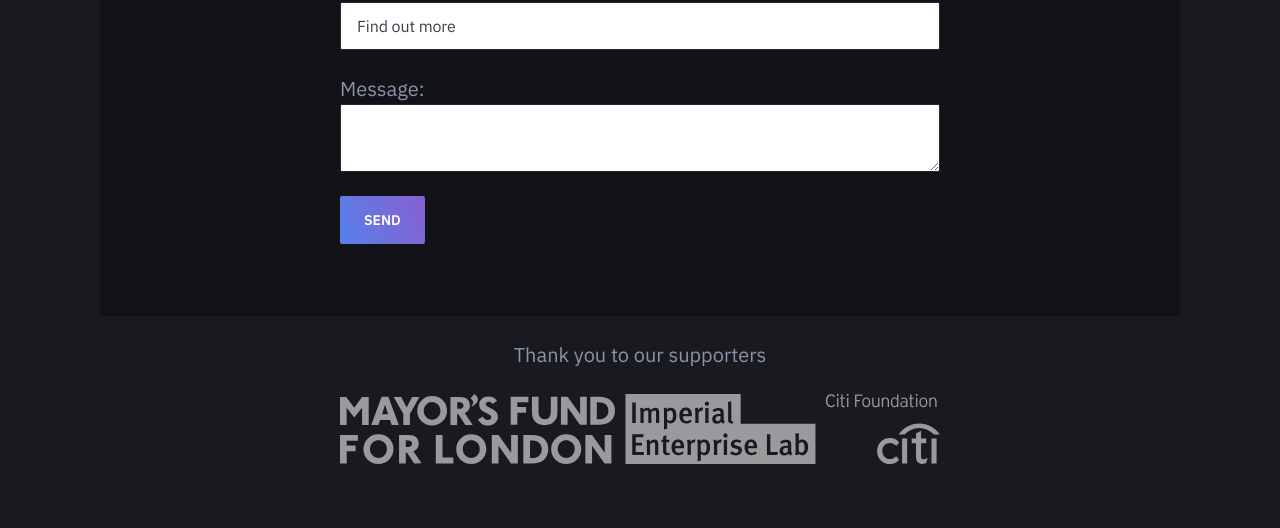
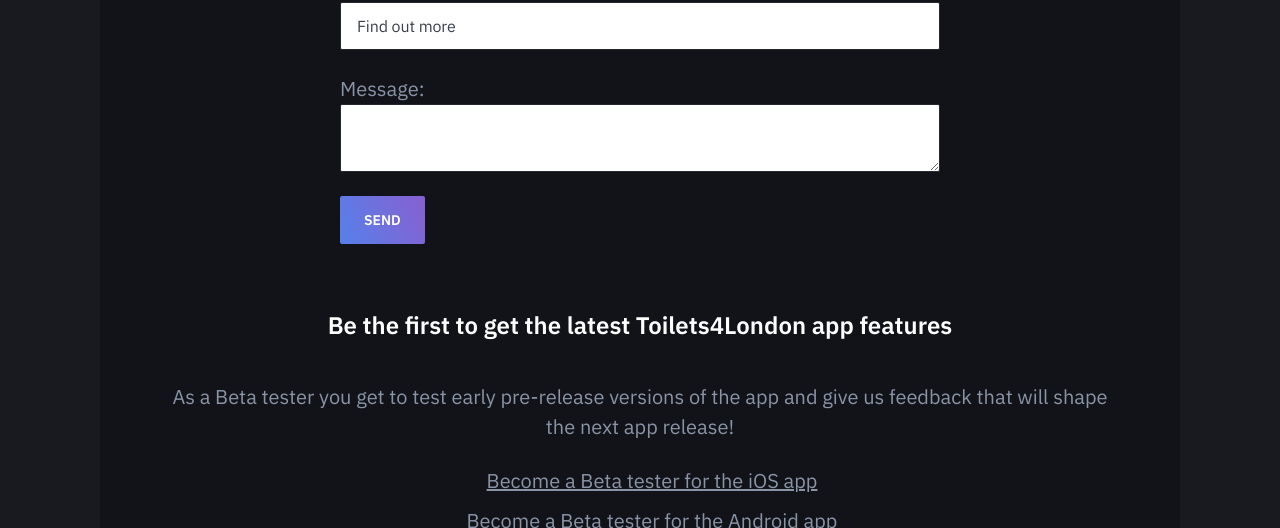
Before and after one commit to toilets4london/toilets4london, a website: page index.html in a window 1280 px wide. Shown: the part 2608-3136 px from the top of the page. Drawn offline with nearby package versions, Linux system fonts and the light colour scheme; files that its build step writes are made by us from their sources; files whose address does not match are found by name.

Commit message:
add beta testing links

```diff
--- a/index.html
+++ b/index.html
@@ -187,9 +187,8 @@
                                     <label for="type">I want to...</label>
                                     <select id="type" name="type">
                                         <option value="more">Find out more</option>
-                                        <option value="beta_test">Join the Toilets4London Beta testing program and be the first to try out new app features</option>
                                         <option value="submit_data">Submit a toilet dataset</option>
-                                        <option value="request_feature">Request a feature to be added to the Toilets4London app</option>
+                                        <option value="request_feature">Request an app feature</option>
                                         <option value="volunteer">Volunteer at Toilets4London</option>
                                         <option value="other">Other</option>
                                     </select>
@@ -201,6 +200,14 @@
                                     <button class="button button-primary button-wide-mobile">Send</button>
                                 </p>
                             </form>
+                        </div>
+                        <div class="container">
+                            <h3>Be the first to get the latest Toilets4London app features</h3>
+                            <p>As a Beta tester you get to test early pre-release versions of the app and give us feedback that will shape the next app release!</p>
+                            <ul>
+                                <li><a href="https://testflight.apple.com/join/L6yHTP19">Become a Beta tester for the iOS app</a></li>
+                                <li><a href="https://play.google.com/apps/testing/com.toilets4london.toiletapp">Become a Beta tester for the Android app</a></li>
+                            </ul>
                         </div>
                     </div>
                 </div>
--- a/src/scss/base/_typography.scss
+++ b/src/scss/base/_typography.scss
@@ -236,3 +236,8 @@
 label {
 	@include font-size(5, mobile, true, true);
 }
+
+ul {
+	list-style:none;
+	list-style-type:none;
+}
--- a/src/scss/layout/_cta.scss
+++ b/src/scss/layout/_cta.scss
@@ -8,6 +8,23 @@
 	.section-title {
 		margin-bottom: 40px;
 	}
+
+	h3 {
+		margin-top: 40px;
+		margin-bottom: 40px;
+	}
+
+	ul {
+
+		li {
+			padding: 0;
+			&:nth-child(2) {
+				padding: 10px 0 0 0;
+			}
+			margin: 0;
+		}
+	}
+
 }
 
 .cta-inner {
@@ -36,7 +53,7 @@
 		display: block;
 
 		.section-inner {
-			padding: 48px 24px;
+			padding: 48px 32px;
 		}
 
 	}
```
